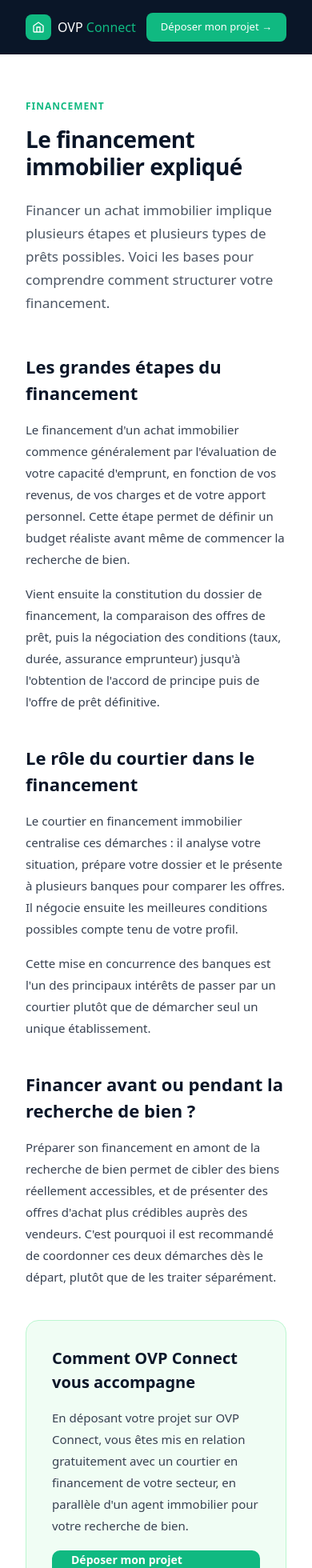
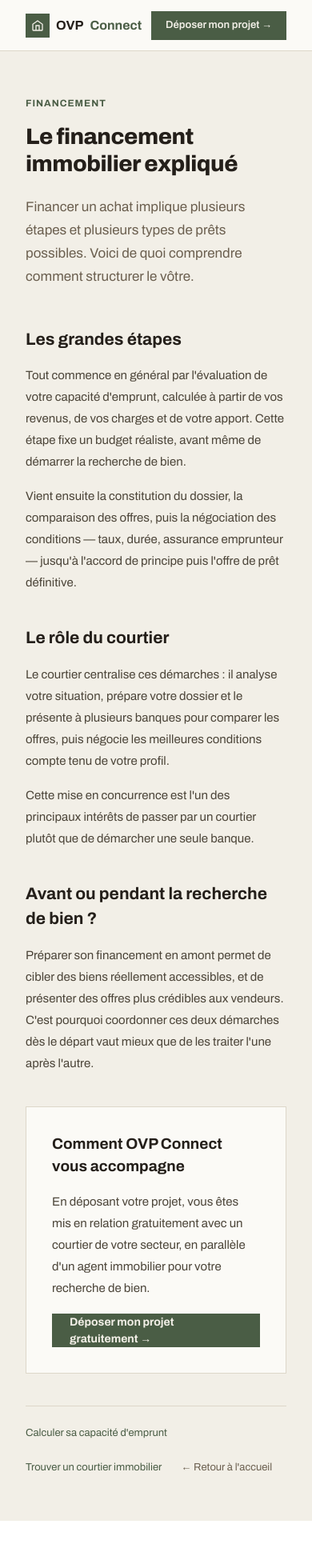
Before and after one commit to Jeremy4418/ovp-connect, a Next.js app: page /financement-immobilier in a window 390 px wide. Shown: the top 1960 px of the page at 80% size. After the commit the page ends 1901 px from the top, so only its background shows below. Built offline with nearby package versions, Linux system fonts and the light colour scheme.

Commit message:
feat(design): nouvelle charte /financement-immobilier

```diff
--- a/app/financement-immobilier/page.tsx
+++ b/app/financement-immobilier/page.tsx
@@ -11,69 +11,69 @@
 
 export default function FinancementImmobilier() {
   return (
-    <div style={{ fontFamily: "system-ui, sans-serif", background: "#fff", minHeight: "100vh" }}>
-      <nav style={{ background: "#0a1628", padding: "1rem 2rem", display: "flex", alignItems: "center", justifyContent: "space-between" }}>
-        <Link href="/" style={{ display: "flex", alignItems: "center", gap: "8px", textDecoration: "none" }}>
-          <div style={{ width: "32px", height: "32px", background: "#10b981", borderRadius: "8px", display: "flex", alignItems: "center", justifyContent: "center" }}>
-            <svg width="16" height="16" fill="none" stroke="white" strokeWidth="2" viewBox="0 0 24 24"><path d="M3 9.5L12 3l9 6.5V20a1 1 0 01-1 1H4a1 1 0 01-1-1V9.5z"/><path d="M9 21V12h6v9"/></svg>
+    <div style={{ background: "#F2EFE7", minHeight: "100vh", color: "#241F1A" }}>
+      <nav style={{ display: "flex", alignItems: "center", justifyContent: "space-between", padding: "0 2rem", height: "64px", background: "#FBFAF6", borderBottom: "1px solid #DDD7C9" }}>
+        <Link href="/" style={{ display: "flex", alignItems: "center", gap: "8px", textDecoration: "none", color: "#241F1A", fontWeight: 700, fontSize: "16px" }}>
+          <div style={{ width: "30px", height: "30px", background: "#4A5D45", display: "flex", alignItems: "center", justifyContent: "center" }}>
+            <svg width="16" height="16" fill="none" stroke="#F2EFE7" strokeWidth="2" viewBox="0 0 24 24"><path d="M3 9.5L12 3l9 6.5V20a1 1 0 01-1 1H4a1 1 0 01-1-1V9.5z"/><path d="M9 21V12h6v9"/></svg>
           </div>
-          <span style={{ fontSize: "16px", fontWeight: 500, color: "white" }}>OVP <span style={{ color: "#10b981" }}>Connect</span></span>
+          OVP <span style={{ color: "#4A5D45" }}>Connect</span>
         </Link>
-        <Link href="/formulaire" style={{ background: "#10b981", color: "white", padding: "0 18px", height: "36px", borderRadius: "8px", fontSize: "13px", fontWeight: 500, display: "inline-flex", alignItems: "center", textDecoration: "none" }}>
+        <Link href="/formulaire" style={{ background: "#4A5D45", color: "#F2EFE7", padding: "0 18px", height: "36px", fontSize: "13px", fontWeight: 600, display: "inline-flex", alignItems: "center", textDecoration: "none" }}>
           Déposer mon projet →
         </Link>
       </nav>
 
       <div style={{ maxWidth: "720px", margin: "0 auto", padding: "3.5rem 2rem" }}>
-        <div style={{ fontSize: "12px", color: "#10b981", fontWeight: 600, letterSpacing: "0.08em", textTransform: "uppercase", marginBottom: "1rem" }}>Financement</div>
-        <h1 style={{ fontSize: "clamp(28px, 4vw, 40px)", fontWeight: 600, color: "#0a1628", letterSpacing: "-0.5px", marginBottom: "1.5rem", lineHeight: 1.2 }}>
+        <div style={{ fontSize: "12px", color: "#4A5D45", fontWeight: 700, letterSpacing: "0.08em", textTransform: "uppercase", marginBottom: "1rem" }}>Financement</div>
+        <h1 style={{ fontSize: "clamp(28px, 4vw, 40px)", fontWeight: 800, letterSpacing: "-0.5px", marginBottom: "1.5rem", lineHeight: 1.2 }}>
           Le financement immobilier expliqué
         </h1>
-        <p style={{ fontSize: "17px", color: "#4b5563", lineHeight: 1.7, marginBottom: "3rem" }}>
-          Financer un achat immobilier implique plusieurs étapes et plusieurs types de prêts possibles. Voici les bases pour comprendre comment structurer votre financement.
+        <p style={{ fontSize: "17px", color: "#6B5F4F", lineHeight: 1.7, marginBottom: "3rem" }}>
+          Financer un achat implique plusieurs étapes et plusieurs types de prêts possibles. Voici de quoi comprendre comment structurer le vôtre.
         </p>
 
         <section style={{ marginBottom: "2.5rem" }}>
-          <h2 style={{ fontSize: "22px", fontWeight: 600, color: "#0a1628", marginBottom: "1rem" }}>Les grandes étapes du financement</h2>
-          <p style={{ fontSize: "15px", color: "#374151", lineHeight: 1.8, marginBottom: "1rem" }}>
-            Le financement d'un achat immobilier commence généralement par l'évaluation de votre capacité d'emprunt, en fonction de vos revenus, de vos charges et de votre apport personnel. Cette étape permet de définir un budget réaliste avant même de commencer la recherche de bien.
+          <h2 style={{ fontSize: "21px", fontWeight: 700, marginBottom: "1rem" }}>Les grandes étapes</h2>
+          <p style={{ fontSize: "15px", color: "#4B4438", lineHeight: 1.8, marginBottom: "1rem" }}>
+            Tout commence en général par l'évaluation de votre capacité d'emprunt, calculée à partir de vos revenus, de vos charges et de votre apport. Cette étape fixe un budget réaliste, avant même de démarrer la recherche de bien.
           </p>
-          <p style={{ fontSize: "15px", color: "#374151", lineHeight: 1.8 }}>
-            Vient ensuite la constitution du dossier de financement, la comparaison des offres de prêt, puis la négociation des conditions (taux, durée, assurance emprunteur) jusqu'à l'obtention de l'accord de principe puis de l'offre de prêt définitive.
+          <p style={{ fontSize: "15px", color: "#4B4438", lineHeight: 1.8 }}>
+            Vient ensuite la constitution du dossier, la comparaison des offres, puis la négociation des conditions — taux, durée, assurance emprunteur — jusqu'à l'accord de principe puis l'offre de prêt définitive.
           </p>
         </section>
 
         <section style={{ marginBottom: "2.5rem" }}>
-          <h2 style={{ fontSize: "22px", fontWeight: 600, color: "#0a1628", marginBottom: "1rem" }}>Le rôle du courtier dans le financement</h2>
-          <p style={{ fontSize: "15px", color: "#374151", lineHeight: 1.8, marginBottom: "1rem" }}>
-            Le courtier en financement immobilier centralise ces démarches : il analyse votre situation, prépare votre dossier et le présente à plusieurs banques pour comparer les offres. Il négocie ensuite les meilleures conditions possibles compte tenu de votre profil.
+          <h2 style={{ fontSize: "21px", fontWeight: 700, marginBottom: "1rem" }}>Le rôle du courtier</h2>
+          <p style={{ fontSize: "15px", color: "#4B4438", lineHeight: 1.8, marginBottom: "1rem" }}>
+            Le courtier centralise ces démarches : il analyse votre situation, prépare votre dossier et le présente à plusieurs banques pour comparer les offres, puis négocie les meilleures conditions compte tenu de votre profil.
           </p>
-          <p style={{ fontSize: "15px", color: "#374151", lineHeight: 1.8 }}>
-            Cette mise en concurrence des banques est l'un des principaux intérêts de passer par un courtier plutôt que de démarcher seul un unique établissement.
+          <p style={{ fontSize: "15px", color: "#4B4438", lineHeight: 1.8 }}>
+            Cette mise en concurrence est l'un des principaux intérêts de passer par un courtier plutôt que de démarcher une seule banque.
           </p>
         </section>
 
         <section style={{ marginBottom: "2.5rem" }}>
-          <h2 style={{ fontSize: "22px", fontWeight: 600, color: "#0a1628", marginBottom: "1rem" }}>Financer avant ou pendant la recherche de bien ?</h2>
-          <p style={{ fontSize: "15px", color: "#374151", lineHeight: 1.8 }}>
-            Préparer son financement en amont de la recherche de bien permet de cibler des biens réellement accessibles, et de présenter des offres d'achat plus crédibles auprès des vendeurs. C'est pourquoi il est recommandé de coordonner ces deux démarches dès le départ, plutôt que de les traiter séparément.
+          <h2 style={{ fontSize: "21px", fontWeight: 700, marginBottom: "1rem" }}>Avant ou pendant la recherche de bien ?</h2>
+          <p style={{ fontSize: "15px", color: "#4B4438", lineHeight: 1.8 }}>
+            Préparer son financement en amont permet de cibler des biens réellement accessibles, et de présenter des offres plus crédibles aux vendeurs. C'est pourquoi coordonner ces deux démarches dès le départ vaut mieux que de les traiter l'une après l'autre.
           </p>
         </section>
 
-        <section style={{ background: "#f0fdf4", border: "0.5px solid #bbf7d0", borderRadius: "16px", padding: "2rem", marginBottom: "2.5rem" }}>
-          <h2 style={{ fontSize: "20px", fontWeight: 600, color: "#0a1628", marginBottom: "1rem" }}>Comment OVP Connect vous accompagne</h2>
-          <p style={{ fontSize: "15px", color: "#374151", lineHeight: 1.8, marginBottom: "1rem" }}>
-            En déposant votre projet sur OVP Connect, vous êtes mis en relation gratuitement avec un courtier en financement de votre secteur, en parallèle d'un agent immobilier pour votre recherche de bien.
+        <section style={{ background: "#FBFAF6", border: "1px solid #DDD7C9", padding: "2rem", marginBottom: "2.5rem" }}>
+          <h2 style={{ fontSize: "19px", fontWeight: 700, marginBottom: "1rem" }}>Comment OVP Connect vous accompagne</h2>
+          <p style={{ fontSize: "15px", color: "#4B4438", lineHeight: 1.8, marginBottom: "1rem" }}>
+            En déposant votre projet, vous êtes mis en relation gratuitement avec un courtier de votre secteur, en parallèle d'un agent immobilier pour votre recherche de bien.
           </p>
-          <Link href="/formulaire" style={{ display: "inline-flex", alignItems: "center", gap: "6px", background: "#10b981", color: "white", padding: "0 24px", height: "44px", borderRadius: "10px", fontSize: "14px", fontWeight: 600, textDecoration: "none" }}>
+          <Link href="/formulaire" style={{ display: "inline-flex", alignItems: "center", gap: "6px", background: "#4A5D45", color: "#F2EFE7", padding: "0 22px", height: "42px", fontSize: "14px", fontWeight: 700, textDecoration: "none" }}>
             Déposer mon projet gratuitement →
           </Link>
         </section>
 
-        <div style={{ borderTop: "0.5px solid #e5e7eb", paddingTop: "1.5rem", display: "flex", gap: "1.5rem", flexWrap: "wrap" }}>
-          <Link href="/capacite-emprunt" style={{ fontSize: "13px", color: "#10b981", textDecoration: "none" }}>Calculer sa capacité d'emprunt</Link>
-          <Link href="/trouver-courtier-immobilier" style={{ fontSize: "13px", color: "#10b981", textDecoration: "none" }}>Trouver un courtier immobilier</Link>
-          <Link href="/" style={{ fontSize: "13px", color: "#6b7280", textDecoration: "none" }}>← Retour à l'accueil</Link>
+        <div style={{ borderTop: "1px solid #DDD7C9", paddingTop: "1.5rem", display: "flex", gap: "1.5rem", flexWrap: "wrap" }}>
+          <Link href="/capacite-emprunt" style={{ fontSize: "13px", color: "#4A5D45", textDecoration: "none" }}>Calculer sa capacité d'emprunt</Link>
+          <Link href="/trouver-courtier-immobilier" style={{ fontSize: "13px", color: "#4A5D45", textDecoration: "none" }}>Trouver un courtier immobilier</Link>
+          <Link href="/" style={{ fontSize: "13px", color: "#6B5F4F", textDecoration: "none" }}>← Retour à l'accueil</Link>
         </div>
       </div>
     </div>
```
